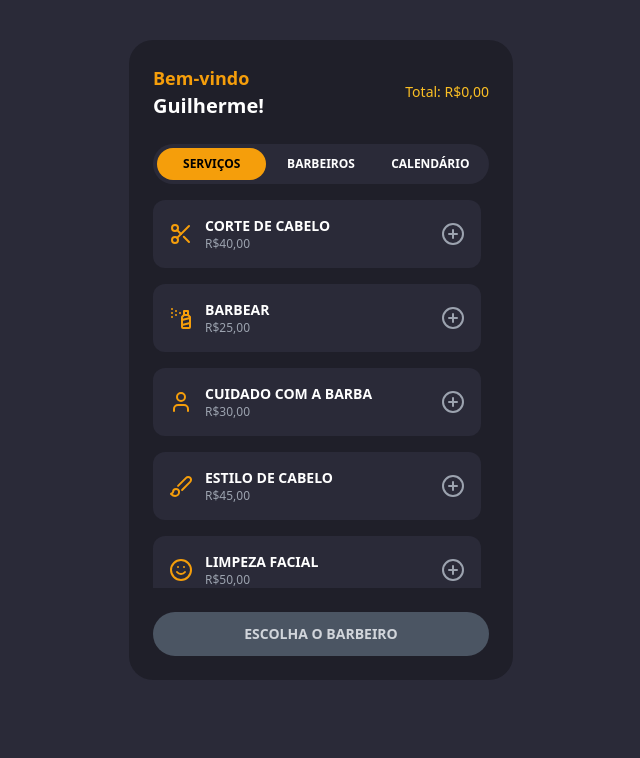
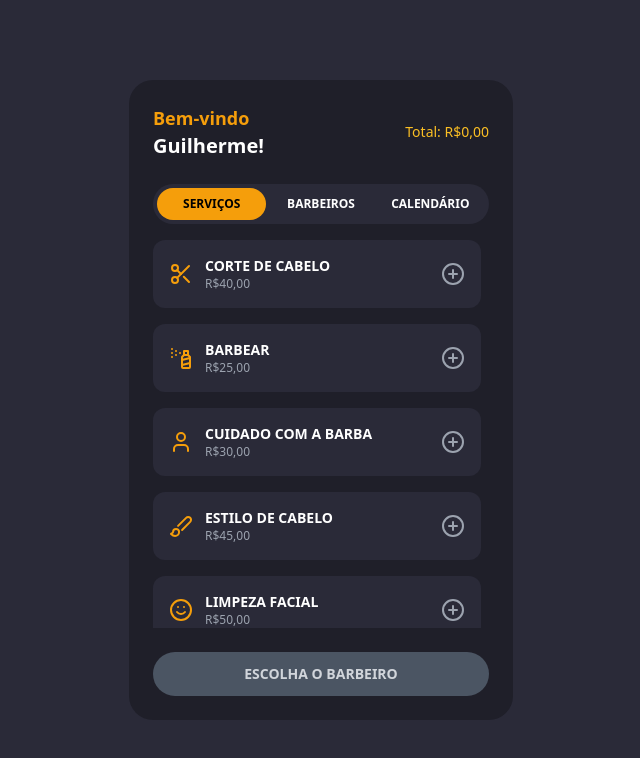
Before and after one commit to galvesb/barbermassagua, a Next.js app: page / in a window 1280 px wide. Shown: the top 758 px of the page, without its empty margins (319-959 px from the left). Built offline with nearby package versions, Linux system fonts and the light colour scheme.

Commit message:
ajuste tamanho

```diff
--- a/app/page.tsx
+++ b/app/page.tsx
@@ -325,9 +325,7 @@ export default function Home() {
   return (
     <div className="min-h-screen bg-[#2a2a38] flex items-center justify-center p-4">
       <div
-        className={`w-full max-w-sm h-[80vh] bg-[#1f1f29] rounded-3xl p-6 text-white flex flex-col ${
-          !isMobileChrome ? '-mt-20' : ''
-        }`}
+        className={`w-full max-w-sm h-[80vh] bg-[#1f1f29] rounded-3xl p-6 text-white flex flex-col`}
       >
         {showSummary ? (
           renderContent()
```
